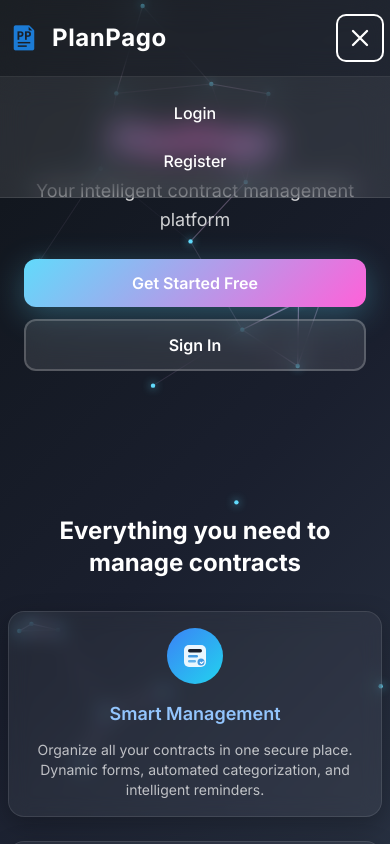
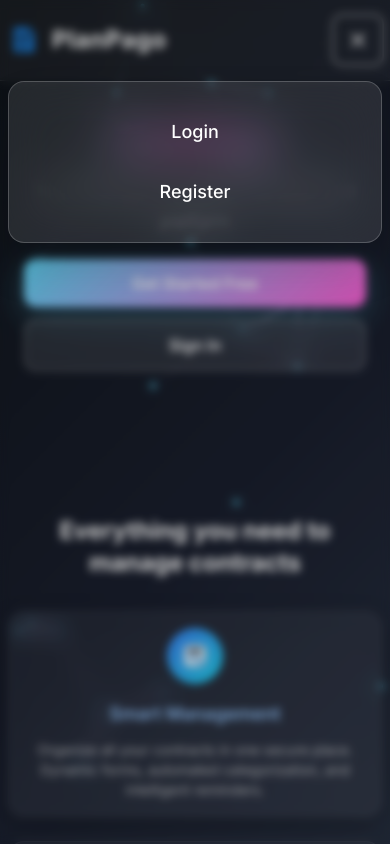
Before and after one commit to Tobias-Bucci/PlanPago, a React (Create React App) app in the folder frontend/: page / in a window 390 px wide. Both pictures are taken after a click on the button "Open menu". Shown: the top 844 px of the page. Built offline with nearby package versions, Linux system fonts and the light colour scheme; no server answers.

Commit message:
new navbar design optimized for mobile

```diff
--- a/frontend/src/components/NavBar.jsx
+++ b/frontend/src/components/NavBar.jsx
@@ -16,7 +16,7 @@ export default function NavBar() {
 
   /* — activeLink helper (works for both desktop & mobile) — */
   const linkClass = ({ isActive }) =>
-    `relative px-4 py-2 rounded-lg transition-colors duration-150 font-medium overflow-hidden flex items-center justify-center`;
+    `relative px-6 py-3 rounded-lg transition-all duration-200 font-medium overflow-hidden flex items-center justify-center min-h-[44px] w-full md:w-auto`;
 
   const handleLogout = () => {
     localStorage.clear();
@@ -211,190 +211,284 @@ export default function NavBar() {
           {/* mobile hamburger */}
           <button
             onClick={() => setMenuOpen((o) => !o)}
-            className="md:hidden p-2 rounded-lg hover:bg-white/10 transition focus:outline-none focus:ring-2 focus:ring-white"
-            aria-label="Open menu"
+            className="md:hidden p-3 rounded-lg hover:bg-white/10 transition-all duration-200 focus:outline-none focus:ring-2 focus:ring-white/50 min-h-[44px] min-w-[44px] flex items-center justify-center"
+            aria-label={menuOpen ? "Close menu" : "Open menu"}
           >
-            <svg className="w-7 h-7" stroke="currentColor" fill="none" viewBox="0 0 24 24">
+            <motion.svg
+              className="w-6 h-6"
+              stroke="currentColor"
+              fill="none"
+              viewBox="0 0 24 24"
+              animate={{ rotate: menuOpen ? 180 : 0 }}
+              transition={{ duration: 0.3 }}
+            >
               {menuOpen
                 ? <path strokeLinecap="round" strokeLinejoin="round" strokeWidth="2" d="M6 18L18 6M6 6l12 12" />
                 : <path strokeLinecap="round" strokeLinejoin="round" strokeWidth="2" d="M4 8h16M4 16h16" />}
-            </svg>
+            </motion.svg>
           </button>
         </div>
       </nav>
+
+      {/* Mobile Menu Backdrop */}
+      <AnimatePresence>
+        {menuOpen && (
+          <motion.div
+            initial={{ opacity: 0 }}
+            animate={{ opacity: 1 }}
+            exit={{ opacity: 0 }}
+            transition={{ duration: 0.2 }}
+            className="md:hidden fixed inset-0 bg-black/20 backdrop-blur-sm z-40"
+            onClick={() => setMenuOpen(false)}
+          />
+        )}
+      </AnimatePresence>
+
       {/* Slide-Down Mobile Menu */}
-      <div
-        className={`md:hidden transition-all duration-400 overflow-hidden ${menuOpen ? 'max-h-[400px] opacity-100' : 'max-h-0 opacity-0'} bg-white/10 backdrop-blur-lg border-b border-white/10`}
-        style={{ transitionProperty: 'max-height,opacity' }}
+      <AnimatePresence>
+        {menuOpen && (
+          <motion.div
+            initial={{ opacity: 0, y: -20, scale: 0.95 }}
+            animate={{ opacity: 1, y: 0, scale: 1 }}
+            exit={{ opacity: 0, y: -20, scale: 0.95 }}
+            transition={{ duration: 0.3, ease: "easeOut" }}
+            className="md:hidden fixed top-[73px] left-0 right-0 z-50 backdrop-blur-xl bg-white/10 border border-white/20 shadow-2xl mx-2 mt-2 rounded-2xl"
           >
-        <div className="container mx-auto flex flex-col items-center gap-2 py-4 animate-pop">
+            <div className="container mx-auto px-6 py-6 max-h-[calc(100vh-100px)] overflow-y-auto">
+              <div className="flex flex-col gap-2">
                 {showOnlyAuth ? (
                   <>
+                    <motion.div
+                      initial={{ opacity: 0, x: -20 }}
+                      animate={{ opacity: 1, x: 0 }}
+                      transition={{ delay: 0.1, duration: 0.3 }}
+                    >
                       <NavLink to="/login" onClick={() => setMenuOpen(false)} className={linkClass}>
                         {({ isActive }) => (
                           <>
-                    <span className="relative z-10">Login</span>
+                            <span className="relative z-10 text-lg">Login</span>
                             <AnimatePresence>
                               {isActive && (
                                 <motion.div
                                   layoutId="nav-underline-mobile"
-                          className="absolute inset-0 rounded-lg bg-white/20 shadow"
-                          initial={{ opacity: 0, scale: 0.95 }}
+                                  className="absolute inset-0 rounded-lg bg-gradient-to-r from-blue-500/30 to-purple-500/30"
+                                  initial={{ opacity: 0, scale: 0.8 }}
                                   animate={{ opacity: 1, scale: 1 }}
-                          exit={{ opacity: 0, scale: 0.95 }}
-                          transition={{ type: "spring", stiffness: 350, damping: 30 }}
+                                  exit={{ opacity: 0, scale: 0.8 }}
+                                  transition={{ type: "spring", stiffness: 300, damping: 25 }}
                                 />
                               )}
                             </AnimatePresence>
                           </>
                         )}
                       </NavLink>
+                    </motion.div>
+                    <motion.div
+                      initial={{ opacity: 0, x: -20 }}
+                      animate={{ opacity: 1, x: 0 }}
+                      transition={{ delay: 0.15, duration: 0.3 }}
+                    >
                       <NavLink to="/register" onClick={() => setMenuOpen(false)} className={linkClass}>
                         {({ isActive }) => (
                           <>
-                    <span className="relative z-10">Register</span>
+                            <span className="relative z-10 text-lg">Register</span>
                             <AnimatePresence>
                               {isActive && (
                                 <motion.div
                                   layoutId="nav-underline-mobile"
-                          className="absolute inset-0 rounded-lg bg-white/20 shadow"
-                          initial={{ opacity: 0, scale: 0.95 }}
+                                  className="absolute inset-0 rounded-lg bg-gradient-to-r from-blue-500/30 to-purple-500/30"
+                                  initial={{ opacity: 0, scale: 0.8 }}
                                   animate={{ opacity: 1, scale: 1 }}
-                          exit={{ opacity: 0, scale: 0.95 }}
-                          transition={{ type: "spring", stiffness: 350, damping: 30 }}
+                                  exit={{ opacity: 0, scale: 0.8 }}
+                                  transition={{ type: "spring", stiffness: 300, damping: 25 }}
                                 />
                               )}
                             </AnimatePresence>
                           </>
                         )}
                       </NavLink>
+                    </motion.div>
                   </>
                 ) : isAuth ? (
                   <>
+                    <motion.div
+                      initial={{ opacity: 0, x: -20 }}
+                      animate={{ opacity: 1, x: 0 }}
+                      transition={{ delay: 0.1, duration: 0.3 }}
+                    >
                       <NavLink to="/dashboard" onClick={() => setMenuOpen(false)} className={linkClass}>
                         {({ isActive }) => (
                           <>
-                    <span className="relative z-10">Dashboard</span>
+                            <span className="relative z-10 text-lg">Dashboard</span>
                             <AnimatePresence>
                               {isActive && (
                                 <motion.div
                                   layoutId="nav-underline-mobile"
-                          className="absolute inset-0 rounded-lg bg-white/20 shadow"
-                          initial={{ opacity: 0, scale: 0.95 }}
+                                  className="absolute inset-0 rounded-lg bg-gradient-to-r from-blue-500/30 to-purple-500/30"
+                                  initial={{ opacity: 0, scale: 0.8 }}
                                   animate={{ opacity: 1, scale: 1 }}
-                          exit={{ opacity: 0, scale: 0.95 }}
-                          transition={{ type: "spring", stiffness: 350, damping: 30 }}
+                                  exit={{ opacity: 0, scale: 0.8 }}
+                                  transition={{ type: "spring", stiffness: 300, damping: 25 }}
                                 />
                               )}
                             </AnimatePresence>
                           </>
                         )}
                       </NavLink>
+                    </motion.div>
+                    <motion.div
+                      initial={{ opacity: 0, x: -20 }}
+                      animate={{ opacity: 1, x: 0 }}
+                      transition={{ delay: 0.15, duration: 0.3 }}
+                    >
                       <NavLink to="/stats" onClick={() => setMenuOpen(false)} className={linkClass}>
                         {({ isActive }) => (
                           <>
-                    <span className="relative z-10">Statistics</span>
+                            <span className="relative z-10 text-lg">Statistics</span>
                             <AnimatePresence>
                               {isActive && (
                                 <motion.div
                                   layoutId="nav-underline-mobile"
-                          className="absolute inset-0 rounded-lg bg-white/20 shadow"
-                          initial={{ opacity: 0, scale: 0.95 }}
+                                  className="absolute inset-0 rounded-lg bg-gradient-to-r from-blue-500/30 to-purple-500/30"
+                                  initial={{ opacity: 0, scale: 0.8 }}
                                   animate={{ opacity: 1, scale: 1 }}
-                          exit={{ opacity: 0, scale: 0.95 }}
-                          transition={{ type: "spring", stiffness: 350, damping: 30 }}
+                                  exit={{ opacity: 0, scale: 0.8 }}
+                                  transition={{ type: "spring", stiffness: 300, damping: 25 }}
                                 />
                               )}
                             </AnimatePresence>
                           </>
                         )}
                       </NavLink>
+                    </motion.div>
+                    <motion.div
+                      initial={{ opacity: 0, x: -20 }}
+                      animate={{ opacity: 1, x: 0 }}
+                      transition={{ delay: 0.2, duration: 0.3 }}
+                    >
                       <NavLink to="/profile" onClick={() => setMenuOpen(false)} className={linkClass}>
                         {({ isActive }) => (
                           <>
-                    <span className="relative z-10">Settings</span>
+                            <span className="relative z-10 text-lg">Settings</span>
                             <AnimatePresence>
                               {isActive && (
                                 <motion.div
                                   layoutId="nav-underline-mobile"
-                          className="absolute inset-0 rounded-lg bg-white/20 shadow"
-                          initial={{ opacity: 0, scale: 0.95 }}
+                                  className="absolute inset-0 rounded-lg bg-gradient-to-r from-blue-500/30 to-purple-500/30"
+                                  initial={{ opacity: 0, scale: 0.8 }}
                                   animate={{ opacity: 1, scale: 1 }}
-                          exit={{ opacity: 0, scale: 0.95 }}
-                          transition={{ type: "spring", stiffness: 350, damping: 30 }}
+                                  exit={{ opacity: 0, scale: 0.8 }}
+                                  transition={{ type: "spring", stiffness: 300, damping: 25 }}
                                 />
                               )}
                             </AnimatePresence>
                           </>
                         )}
                       </NavLink>
+                    </motion.div>
                     {isAdmin && (
+                      <motion.div
+                        initial={{ opacity: 0, x: -20 }}
+                        animate={{ opacity: 1, x: 0 }}
+                        transition={{ delay: 0.25, duration: 0.3 }}
+                      >
                         <NavLink to="/adminpanel" onClick={() => setMenuOpen(false)} className={linkClass}>
                           {({ isActive }) => (
                             <>
-                      <span className="relative z-10">Adminpanel</span>
+                              <span className="relative z-10 text-lg">Adminpanel</span>
                               <AnimatePresence>
                                 {isActive && (
                                   <motion.div
                                     layoutId="nav-underline-mobile"
-                            className="absolute inset-0 rounded-lg bg-white/20 shadow"
-                            initial={{ opacity: 0, scale: 0.95 }}
+                                    className="absolute inset-0 rounded-lg bg-gradient-to-r from-blue-500/30 to-purple-500/30"
+                                    initial={{ opacity: 0, scale: 0.8 }}
                                     animate={{ opacity: 1, scale: 1 }}
-                            exit={{ opacity: 0, scale: 0.95 }}
-                            transition={{ type: "spring", stiffness: 350, damping: 30 }}
+                                    exit={{ opacity: 0, scale: 0.8 }}
+                                    transition={{ type: "spring", stiffness: 300, damping: 25 }}
                                   />
                                 )}
                               </AnimatePresence>
                             </>
                           )}
                         </NavLink>
+                      </motion.div>
                     )}
-              <button onClick={handleLogout} className="btn-accent w-full text-lg py-3 mt-2 bg-red-600 hover:bg-red-700">Logout</button>
+                    <motion.div
+                      initial={{ opacity: 0, x: -20 }}
+                      animate={{ opacity: 1, x: 0 }}
+                      transition={{ delay: 0.3, duration: 0.3 }}
+                      className="pt-4 border-t border-white/10 mt-4"
+                    >
+                      <button
+                        onClick={() => {
+                          handleLogout();
+                          setMenuOpen(false);
+                        }}
+                        className="w-full py-3 px-6 text-lg font-semibold rounded-lg bg-gradient-to-r from-red-500 to-red-600 hover:from-red-600 hover:to-red-700 transition-all duration-200 text-white shadow-lg hover:shadow-xl transform hover:scale-[1.02] active:scale-[0.98] min-h-[44px]"
+                      >
+                        Logout
+                      </button>
+                    </motion.div>
                   </>
                 ) : (
                   <>
+                    <motion.div
+                      initial={{ opacity: 0, x: -20 }}
+                      animate={{ opacity: 1, x: 0 }}
+                      transition={{ delay: 0.1, duration: 0.3 }}
+                    >
                       <NavLink to="/login" onClick={() => setMenuOpen(false)} className={linkClass}>
                         {({ isActive }) => (
                           <>
-                    <span className="relative z-10">Login</span>
+                            <span className="relative z-10 text-lg">Login</span>
                             <AnimatePresence>
                               {isActive && (
                                 <motion.div
                                   layoutId="nav-underline-mobile"
-                          className="absolute inset-0 rounded-lg bg-white/20 shadow"
-                          initial={{ opacity: 0, scale: 0.95 }}
+                                  className="absolute inset-0 rounded-lg bg-gradient-to-r from-blue-500/30 to-purple-500/30"
+                                  initial={{ opacity: 0, scale: 0.8 }}
                                   animate={{ opacity: 1, scale: 1 }}
-                          exit={{ opacity: 0, scale: 0.95 }}
-                          transition={{ type: "spring", stiffness: 350, damping: 30 }}
+                                  exit={{ opacity: 0, scale: 0.8 }}
+                                  transition={{ type: "spring", stiffness: 300, damping: 25 }}
                                 />
                               )}
                             </AnimatePresence>
                           </>
                         )}
                       </NavLink>
+                    </motion.div>
+                    <motion.div
+                      initial={{ opacity: 0, x: -20 }}
+                      animate={{ opacity: 1, x: 0 }}
+                      transition={{ delay: 0.15, duration: 0.3 }}
+                    >
                       <NavLink to="/register" onClick={() => setMenuOpen(false)} className={linkClass}>
                         {({ isActive }) => (
                           <>
-                    <span className="relative z-10">Register</span>
+                            <span className="relative z-10 text-lg">Register</span>
                             <AnimatePresence>
                               {isActive && (
                                 <motion.div
                                   layoutId="nav-underline-mobile"
-                          className="absolute inset-0 rounded-lg bg-white/20 shadow"
-                          initial={{ opacity: 0, scale: 0.95 }}
+                                  className="absolute inset-0 rounded-lg bg-gradient-to-r from-blue-500/30 to-purple-500/30"
+                                  initial={{ opacity: 0, scale: 0.8 }}
                                   animate={{ opacity: 1, scale: 1 }}
-                          exit={{ opacity: 0, scale: 0.95 }}
-                          transition={{ type: "spring", stiffness: 350, damping: 30 }}
+                                  exit={{ opacity: 0, scale: 0.8 }}
+                                  transition={{ type: "spring", stiffness: 300, damping: 25 }}
                                 />
                               )}
                             </AnimatePresence>
                           </>
                         )}
                       </NavLink>
+                    </motion.div>
                   </>
                 )}
               </div>
             </div>
+          </motion.div>
+        )}
+      </AnimatePresence>
     </header>
   );
 }
```
Lines whose indentation alone changed are shown as unchanged.
